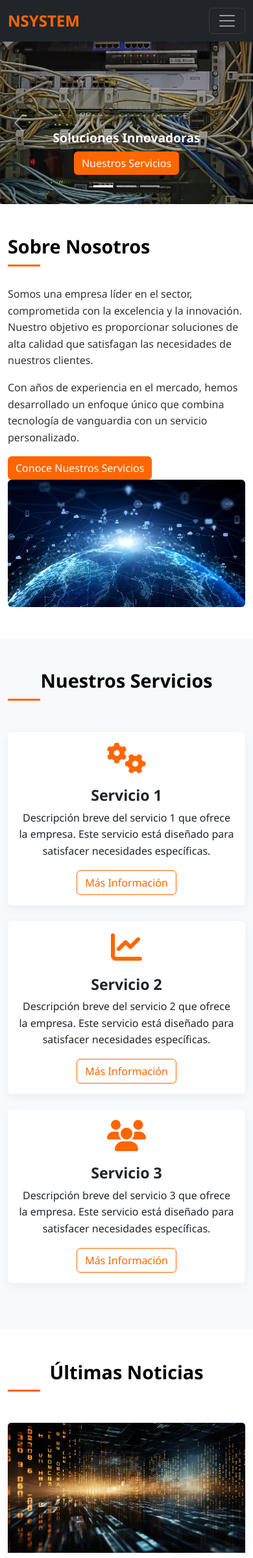
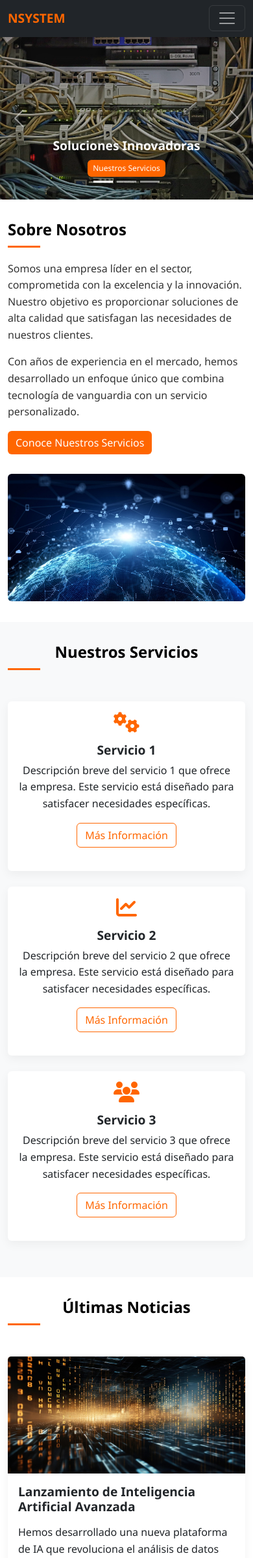
Before and after one commit to Byfrickxer07/Pagina-papa, a PHP site: page / in a window 390 px wide. Shown: the top 2397 px of the page at 65% size. Run offline with PHP 8.4, Linux system fonts and the light colour scheme; data comes from the database, SQL or seed files in the repository.

Commit message:
responsive

```diff
--- a/contacto.php
+++ b/contacto.php
@@ -217,6 +217,11 @@ if ($_SERVER["REQUEST_METHOD"] == "POST") {
         </div>
     </footer>
 
+    <!-- Botón Volver Arriba -->
+    <button id="scrollTopBtn" class="btn btn-orange scroll-top-btn" onclick="scrollToTop()" aria-label="Volver arriba">
+        <i class="fas fa-arrow-up"></i>
+    </button>
+
     <!-- Bootstrap JS Bundle with Popper -->
     <script src="https://cdn.jsdelivr.net/npm/bootstrap@5.3.0/dist/js/bootstrap.bundle.min.js"></script>
     <!-- Custom JS -->
--- a/css/styles.css
+++ b/css/styles.css
@@ -361,16 +361,48 @@ footer a:hover {
 }
 
 /* Responsive Styles */
+/* Large Devices (Desktops) */
+@media (max-width: 1199.98px) {
+    .carousel-item {
+        height: 500px;
+    }
+
+    .service-icon {
+        font-size: 2.5rem;
+    }
+}
+
+/* Medium Devices (Tablets) */
 @media (max-width: 991.98px) {
     .carousel-item {
         height: 450px;
     }
 
+    .carousel-caption {
+        bottom: 15%;
+    }
+
     .carousel-caption h2 {
         font-size: 2rem;
     }
+
+    /* Ajustes para servicios */
+    .service-card {
+        margin-bottom: 20px;
+    }
+
+    /* Ajustes para footer */
+    footer .col-md-4 {
+        margin-bottom: 30px;
+    }
+
+    /* Ajustes para about section */
+    .about-section .col-lg-6:first-child {
+        margin-bottom: 30px;
+    }
 }
 
+/* Small Devices (Landscape Phones) */
 @media (max-width: 767.98px) {
     .carousel-item {
         height: 350px;
@@ -380,11 +412,36 @@ footer a:hover {
         font-size: 1.5rem;
     }
 
+    .carousel-caption .btn {
+        padding: 0.375rem 0.75rem;
+        font-size: 0.875rem;
+    }
+
     .section-title {
         font-size: 1.8rem;
     }
+
+    /* Ajustes para noticias */
+    .news-card {
+        margin-bottom: 20px;
+    }
+
+    .news-card img {
+        height: 180px;
+    }
+
+    /* Ajustes para servicios */
+    .service-img-container img {
+        height: 250px;
+    }
+
+    /* Ajustes para contacto */
+    .contact-info {
+        margin-bottom: 30px;
+    }
 }
 
+/* Extra Small Devices (Portrait Phones) */
 @media (max-width: 575.98px) {
     .carousel-item {
         height: 250px;
@@ -392,6 +449,7 @@ footer a:hover {
 
     .carousel-caption {
         bottom: 10%;
+        padding: 10px;
     }
 
     .carousel-caption h2 {
@@ -402,4 +460,73 @@ footer a:hover {
     .carousel-caption p {
         display: none;
     }
+
+    .carousel-caption .btn {
+        padding: 0.25rem 0.5rem;
+        font-size: 0.75rem;
+    }
+
+    /* Ajustes para secciones */
+    .py-5 {
+        padding-top: 2rem !important;
+        padding-bottom: 2rem !important;
+    }
+
+    .section-title {
+        font-size: 1.5rem;
+        margin-bottom: 20px;
+    }
+
+    /* Ajustes para cards */
+    .card-title {
+        font-size: 1.2rem;
+    }
+
+    .service-icon {
+        font-size: 2rem;
+        margin-bottom: 15px;
+    }
+
+    /* Ajustes para página de noticias */
+    .noticia-title {
+        font-size: 1.5rem;
+    }
+
+    /* Ajustes para navbar */
+    .navbar-brand {
+        font-size: 1.2rem;
+    }
 }
+
+/* Ajustes específicos para dispositivos muy pequeños */
+@media (max-width: 320px) {
+    .carousel-item {
+        height: 200px;
+    }
+
+    .carousel-caption h2 {
+        font-size: 1rem;
+    }
+
+    .btn {
+        padding: 0.2rem 0.4rem;
+        font-size: 0.7rem;
+    }
+}
+
+/* Botón Volver Arriba */
+.scroll-top-btn {
+    position: fixed;
+    bottom: 20px;
+    right: 20px;
+    width: 40px;
+    height: 40px;
+    border-radius: 50%;
+    display: none;
+    justify-content: center;
+    align-items: center;
+    z-index: 1000;
+    box-shadow: 0 2px 10px rgba(0, 0, 0, 0.2);
+    padding: 0;
+    line-height: 40px;
+}
--- a/index.php
+++ b/index.php
@@ -242,6 +242,11 @@ require_once 'config/config.php';
             </div>
         </div>
     </footer>
+    <!-- Botón Volver Arriba -->
+    <button id="scrollTopBtn" class="btn btn-orange scroll-top-btn" onclick="scrollToTop()" aria-label="Volver arriba">
+        <i class="fas fa-arrow-up"></i>
+    </button>
+
     <!-- Bootstrap JS Bundle with Popper -->
     <script src="https://cdn.jsdelivr.net/npm/bootstrap@5.3.0/dist/js/bootstrap.bundle.min.js"></script>
     <!-- Custom JS -->
--- a/js/main.js
+++ b/js/main.js
@@ -1,6 +1,10 @@
 /**
  * JavaScript principal para la página web empresarial
+ * Con mejoras para dispositivos móviles y responsividad
  */
+
+// Detectar si es dispositivo móvil
+const isMobile = /Android|webOS|iPhone|iPad|iPod|BlackBerry|IEMobile|Opera Mini/i.test(navigator.userAgent);
 
 document.addEventListener('DOMContentLoaded', function() {
     // Inicializar todos los tooltips
@@ -18,14 +22,25 @@ document.addEventListener('DOMContentLoaded', function() {
     // Añadir clase 'active' a los enlaces de navegación según la página actual
     const currentLocation = window.location.pathname;
     const navLinks = document.querySelectorAll('.navbar-nav .nav-link');
+    const navbarCollapse = document.querySelector('.navbar-collapse');
+    const navbarToggler = document.querySelector('.navbar-toggler');
 
     navLinks.forEach(link => {
+        // Marcar el enlace activo
         if (link.getAttribute('href') === currentLocation ||
             (currentLocation.includes(link.getAttribute('href')) && link.getAttribute('href') !== 'index.php')) {
             link.classList.add('active');
         } else if (currentLocation === '/' && link.getAttribute('href') === 'index.php') {
             link.classList.add('active');
         }
+
+        // Cerrar menú al hacer clic en un enlace (para móviles)
+        link.addEventListener('click', function() {
+            if (window.innerWidth < 992 && navbarCollapse && navbarCollapse.classList.contains('show')) {
+                const bsCollapse = new bootstrap.Collapse(navbarCollapse);
+                bsCollapse.hide();
+            }
+        });
     });
 
     // Animación de desplazamiento suave para enlaces internos
@@ -122,12 +137,27 @@ document.addEventListener('DOMContentLoaded', function() {
     animateOnScroll();
     window.addEventListener('scroll', animateOnScroll);
 
-    // Inicializar carrusel con autoplay
+    // Inicializar carrusel con autoplay y ajustes para móviles
     var carousel = document.querySelector('#mainCarousel');
     if (carousel) {
+        // Ajustar intervalo según el dispositivo
+        var interval = isMobile ? 7000 : 5000; // Más tiempo en móviles para mejor lectura
+
         var carouselInstance = new bootstrap.Carousel(carousel, {
-            interval: 5000
+            interval: interval,
+            touch: true // Habilitar gestos táctiles
         });
+
+        // Pausar carrusel al mantener presionado en dispositivos táctiles
+        if ('ontouchstart' in window) {
+            carousel.addEventListener('touchstart', function() {
+                carouselInstance.pause();
+            });
+
+            carousel.addEventListener('touchend', function() {
+                carouselInstance.cycle();
+            });
+        }
     }
 });
 
@@ -144,9 +174,11 @@ window.addEventListener('scroll', function() {
     const scrollTopBtn = document.getElementById('scrollTopBtn');
     if (scrollTopBtn) {
         if (window.pageYOffset > 300) {
-            scrollTopBtn.style.display = 'block';
+            scrollTopBtn.style.display = 'flex';
+            scrollTopBtn.classList.add('show');
         } else {
             scrollTopBtn.style.display = 'none';
+            scrollTopBtn.classList.remove('show');
         }
     }
 });
--- a/noticia.php
+++ b/noticia.php
@@ -276,6 +276,11 @@ $stmt_relacionadas->close();
             </div>
         </div>
     </footer>
+    <!-- Botón Volver Arriba -->
+    <button id="scrollTopBtn" class="btn btn-orange scroll-top-btn" onclick="scrollToTop()" aria-label="Volver arriba">
+        <i class="fas fa-arrow-up"></i>
+    </button>
+
     <!-- Bootstrap JS Bundle with Popper -->
     <script src="https://cdn.jsdelivr.net/npm/bootstrap@5.3.0/dist/js/bootstrap.bundle.min.js"></script>
     <!-- Custom JS -->
--- a/noticias.php
+++ b/noticias.php
@@ -153,6 +153,11 @@ $result = $conn->query($sql);
         </div>
     </footer>
 
+    <!-- Botón Volver Arriba -->
+    <button id="scrollTopBtn" class="btn btn-orange scroll-top-btn" onclick="scrollToTop()" aria-label="Volver arriba">
+        <i class="fas fa-arrow-up"></i>
+    </button>
+
     <!-- Bootstrap JS Bundle with Popper -->
     <script src="https://cdn.jsdelivr.net/npm/bootstrap@5.3.0/dist/js/bootstrap.bundle.min.js"></script>
     <!-- Custom JS -->
```
